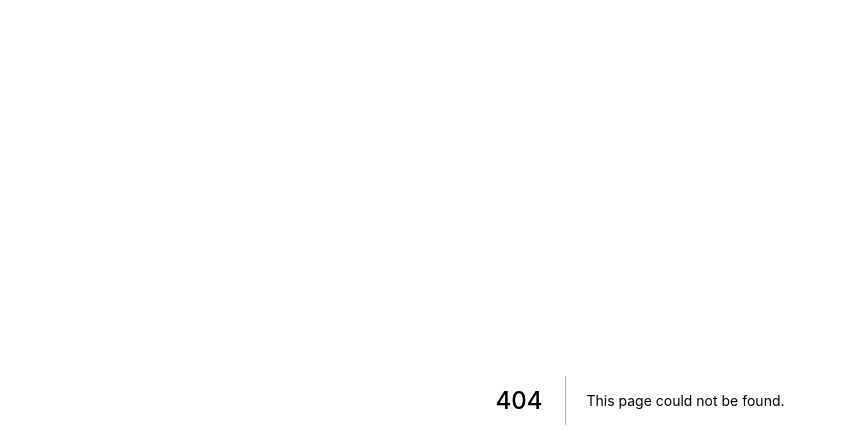
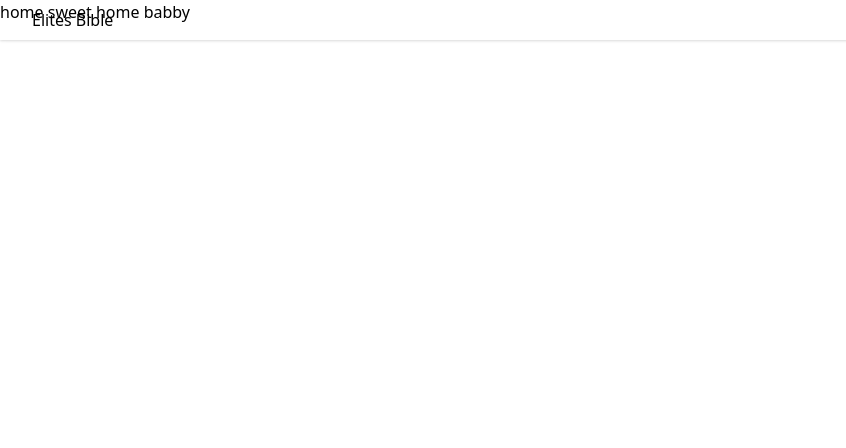
Before and after one commit to audipasuatmadi/startup-frontend, a Next.js app: page /home in a window 1280 px wide. Before the commit this address had no page. Shown: the top 448 px of the page, without its empty margins (0-846 px from the left). Built offline with nearby package versions, Linux system fonts and the light colour scheme.

Commit message:
cleaning mess

```diff
--- a/components/apis/localstorage_apis/LocalStorageApi.ts
+++ b/components/apis/localstorage_apis/LocalStorageApi.ts
@@ -1,6 +1,6 @@
-export const fetchFromStorage = <T>(key: string): T | null => {
+export const fetchFromStorage = (key: string): string | null => {
   const value = localStorage.getItem(key)
-  if (!!value) return JSON.parse(value)
+  if (!!value) return value
 
   return null
 }
--- a/components/navbars/Navbar.tsx
+++ b/components/navbars/Navbar.tsx
@@ -1,5 +1,6 @@
 import React from 'react'
 import { useUserData, useUserStorage } from '../hooks/userHooks'
+import Link from 'next/link'
 
 interface Props {
 
@@ -11,9 +12,13 @@ const Navbar = (props: Props) => {
 
 
   return (
-    <div>
+    <nav className="py-2 fixed flex items-center gap-4 w-screen shadow z-50">
+      <Link href="/">
+        <a className="ml-8">Elites Bible</a>
+      </Link>
 
-    </div>
+
+    </nav>
   )
 }
 
--- a/package.json
+++ b/package.json
@@ -11,8 +11,6 @@
     "test:coverage": "jest --coverage"
   },
   "dependencies": {
-    "@material-ui/core": "^4.11.2",
-    "@material-ui/icons": "^4.11.2",
     "@types/react-redux": "^7.1.15",
     "autoprefixer": "^10.2.1",
     "axios": "^0.21.1",
--- a/pages/__document.js
+++ /dev/null
@@ -1,26 +0,0 @@
-import Document, { Html, Head, Main, NextScript } from 'next/document'
-
-class MyDocument extends Document {
-  static async getInitialProps(ctx) {
-    const initialProps = await Document.getInitialProps(ctx)
-    return { ...initialProps }
-  }
-
-  render() {
-    return (
-      <Html>
-        <Head>
-          <link rel="stylesheet" href="https://fonts.googleapis.com/css?family=Roboto:300,400,500,700&display=swap" />
-          <link rel="stylesheet" href="https://fonts.googleapis.com/icon?family=Material+Icons" />
-
-        </Head>
-        <body>
-          <Main />
-          <NextScript />
-        </body>
-      </Html>
-    )
-  }
-}
-
-export default MyDocument
--- a/pages/_app.tsx
+++ b/pages/_app.tsx
@@ -1,31 +1,30 @@
 import '../styles/globals.css'
-import {createMuiTheme, ThemeProvider} from '@material-ui/core/styles'
 import Navbar from '../components/navbars/Navbar'
 import { Provider } from 'react-redux'
 import { useStore } from '../states/Store'
+import { useEffect } from 'react'
 
-
-const theme = createMuiTheme({
-  palette: {
-    primary: {
-      light: '#484848',
-      main: '#212121',
-      dark: '#000000'
-    }
-  }
-})
 
 function MyApp({ Component, pageProps }) {
   const store = useStore(pageProps.initialReduxState)
 
+  useEffect(() => {
+        // Remove the server-side injected CSS.
+      const jssStyles = document.querySelector('#jss-server-side');
+      if (jssStyles) {
+        jssStyles.parentElement.removeChild(jssStyles);
+      }
+
+  }, [])
+
   return (
-  <ThemeProvider theme={theme}>
     <Provider store={store}>
       <Navbar />
       <Component {...pageProps} />
     </Provider>
-  </ThemeProvider>
   )
+
+
 }
 
 export default MyApp
--- /dev/null
+++ b/pages/home.tsx
@@ -0,0 +1,15 @@
+import React from 'react'
+
+interface Props {
+
+}
+
+const home = (props: Props) => {
+  return (
+    <div>
+      home sweet home babby
+    </div>
+  )
+}
+
+export default home
--- a/pages/index.tsx
+++ b/pages/index.tsx
@@ -10,7 +10,11 @@ export default function Home() {
         <title>Create Next App</title>
         <link rel="icon" href="/favicon.ico" />
       </Head>
-      <p>REDUX!</p>
+      <p className="mt-64">REDUX!</p>
+      <p className="mt-64">REDUX!</p>
+      <p className="mt-64">REDUX!</p>
+      <p className="mt-64">REDUX!</p>
+      <p className="mt-64">REDUX!</p>
     </div>
   )
 }
--- a/states/RootReducer.ts
+++ b/states/RootReducer.ts
@@ -1,7 +1,11 @@
 import { combineReducers } from "redux"
 
+const dummyReducer = (state = 'nice', action) => {
+  return state
+}
+
 const RootReducer = combineReducers({
-
+  njir: dummyReducer
 })
 
 
--- a/states/Store.ts
+++ b/states/Store.ts
@@ -2,7 +2,7 @@ import { useMemo } from 'react'
 import { createStore, applyMiddleware } from 'redux'
 import { composeWithDevTools } from 'redux-devtools-extension'
 import thunkMiddleware from 'redux-thunk'
-import RootReducer from './rootreducer'
+import RootReducer from './RootReducer'
 
 
 let store
--- a/tailwind.config.js
+++ b/tailwind.config.js
@@ -5,9 +5,9 @@ module.exports = {
     extend: {
       colors: {
         brand: {
-          dark: "#80703e",
-          DEFAULT: "#AD974F",
-          light: "#c2a855"
+          dark: "#000000",
+          DEFAULT: "#212121",
+          light: '#484848'
         }
       },
       minWidth: {
```
Also changed, not shown: 1 other file (tests, documents, lock files or other folders).
